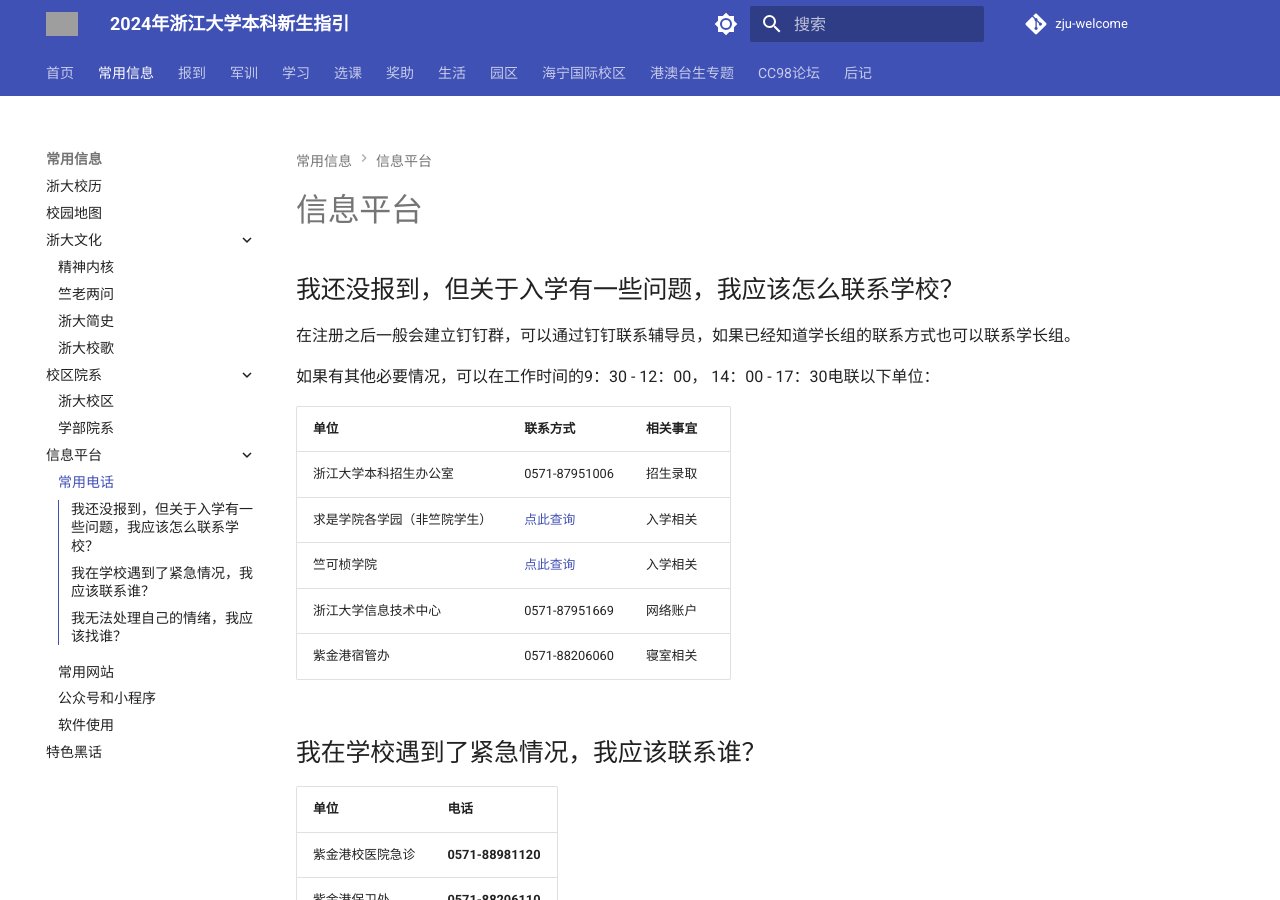
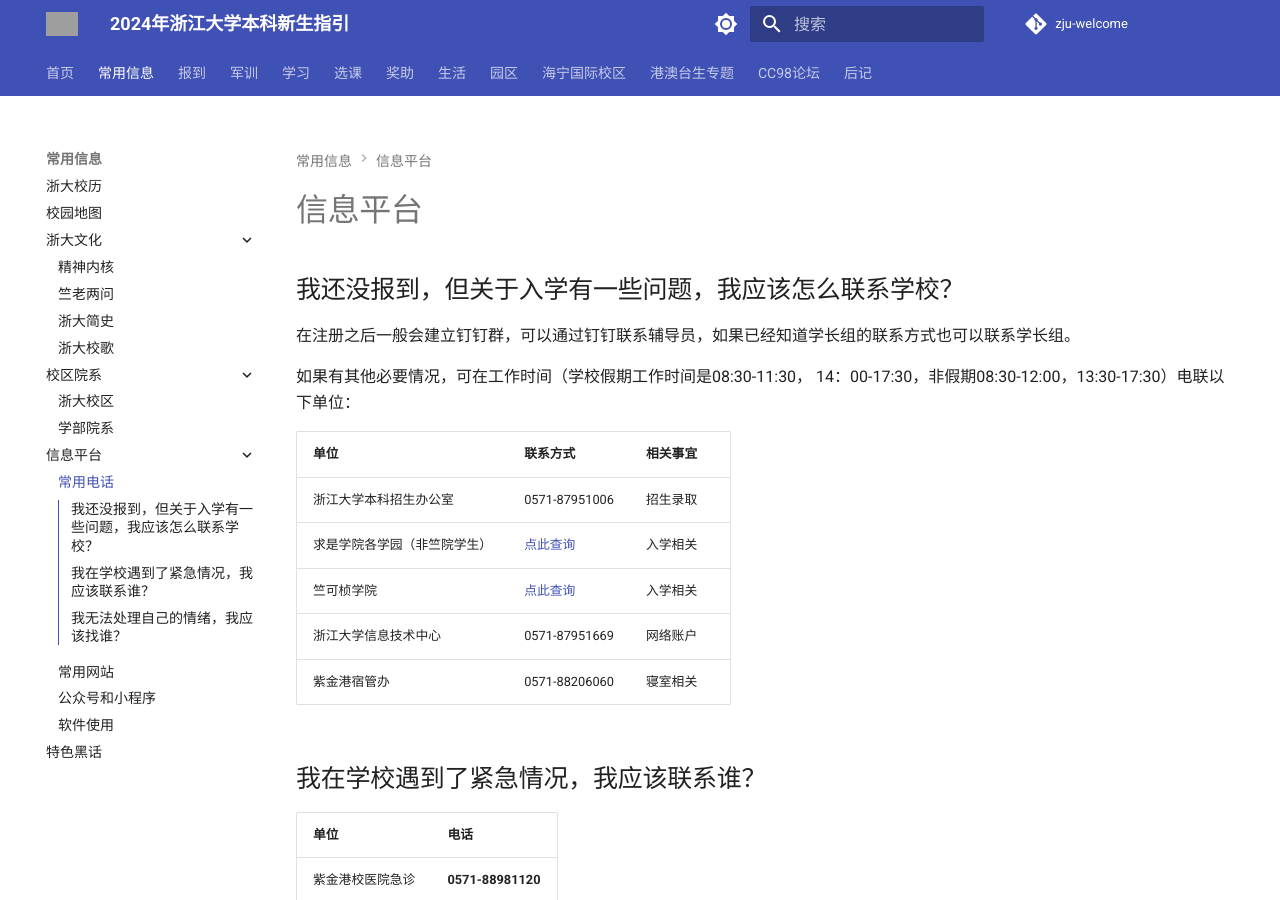
Before and after one commit to mini-full/zju-welcome, an MkDocs documentation site: the page built from docs/basics/contact.md, in a window 1280 px wide and 900 px high. Built offline with MkDocs 1.6.1 and Material for MkDocs 9.7.7, drawn with Linux system fonts in a browser that asks for light colours; plug-ins that fetch from the network failed and are left out; comment, search, counter and statistics services are not loaded; grey boxes are pictures that could not be loaded.

Commit message:
修正错误

```diff
--- a/docs/basics/contact.md
+++ b/docs/basics/contact.md
@@ -4,7 +4,7 @@
 
 在注册之后一般会建立钉钉群，可以通过钉钉联系辅导员，如果已经知道学长组的联系方式也可以联系学长组。
 
-如果有其他必要情况，可以在工作时间的9：30 - 12：00， 14：00 - 17：30电联以下单位：
+如果有其他必要情况，可在工作时间（学校假期工作时间是08:30-11:30， 14：00-17:30，非假期08:30-12:00，13:30-17:30）电联以下单位：
 
 | 单位                         | 联系方式                                       | 相关事宜 |
 | ---------------------------- | ---------------------------------------------- | -------- |
```
Also changed, not shown: docs/callout.md (+1 -1 lines), docs/index.md (+1 -1 lines).
